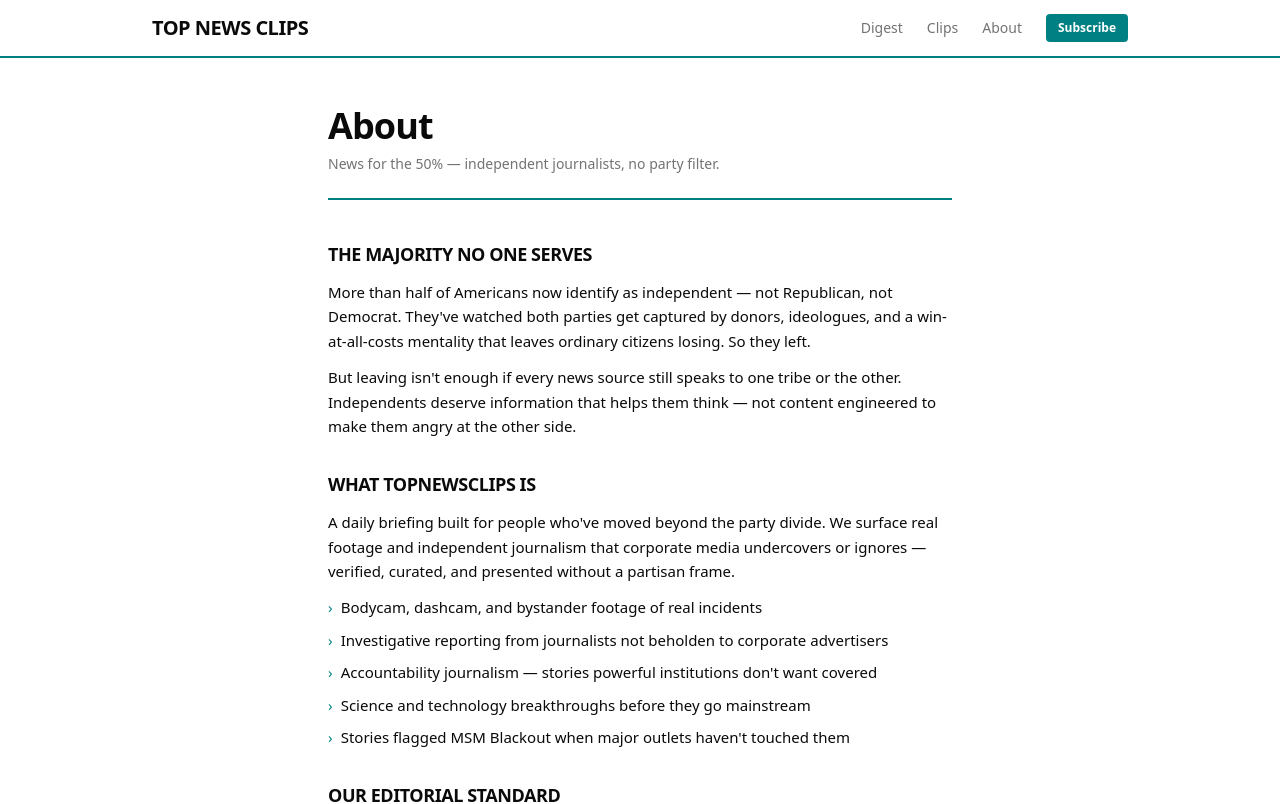
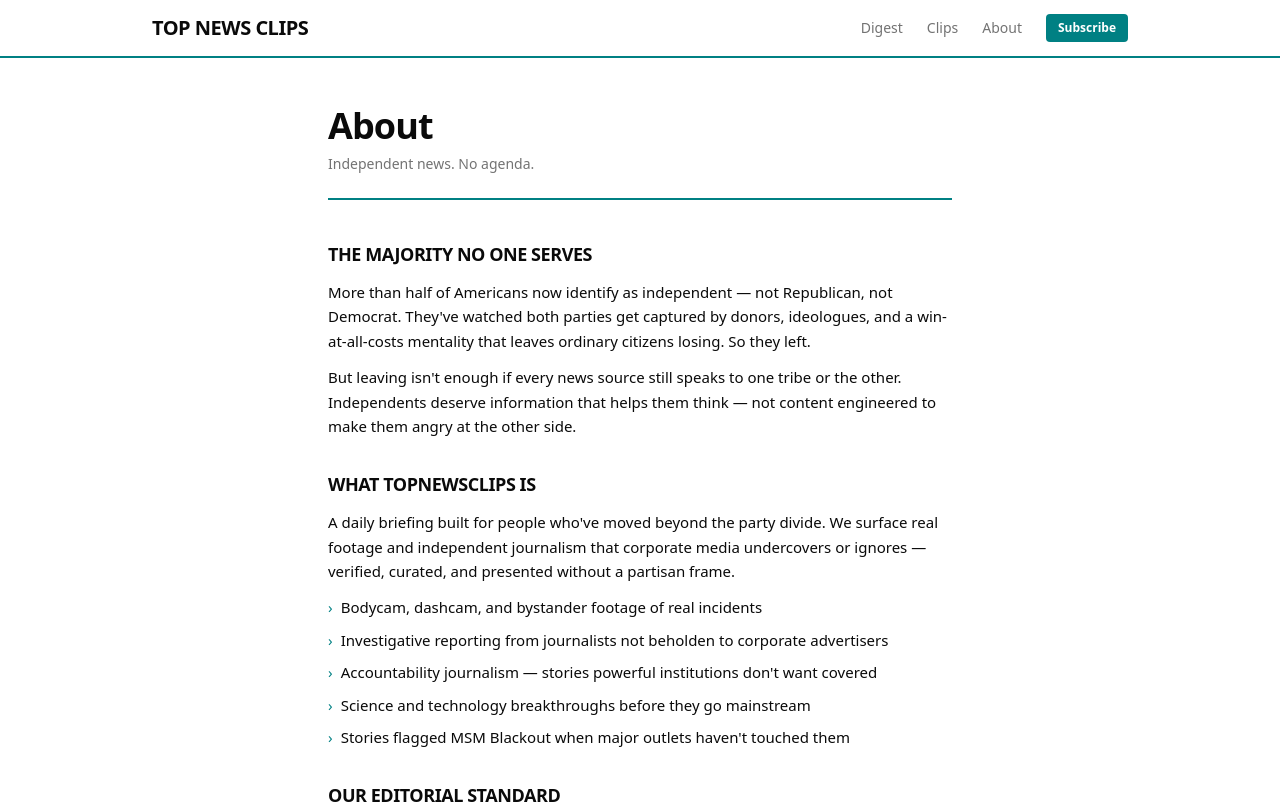
Before and after one commit to neuner76/topnewsclips, a Next.js app: page /about in a window 1280 px wide. Shown: the top 804 px of the page. Built offline with nearby package versions, Linux system fonts and the light colour scheme.

Commit message:
update tagline

```diff
--- a/app/about/page.tsx
+++ b/app/about/page.tsx
@@ -5,7 +5,7 @@ import Link from 'next/link'
 
 export const metadata = {
   title: 'About — TopNewsClips',
-  description: 'News for the 50% — independent journalists, no party filter.',
+  description: 'Independent news. No agenda.',
 }
 
 export default function AboutPage() {
@@ -17,7 +17,7 @@ export default function AboutPage() {
         <div className="mb-10 border-b-2 border-[oklch(0.52_0.14_196)] pb-6">
           <h1 className="text-3xl sm:text-4xl font-black tracking-tight mb-2">About</h1>
           <p className="text-sm text-muted-foreground">
-            News for the 50% — independent journalists, no party filter.
+            Independent news. No agenda.
           </p>
         </div>
 
--- a/app/api/admin/send-digest/route.ts
+++ b/app/api/admin/send-digest/route.ts
@@ -71,7 +71,7 @@ function buildEmailHtml(content: DigestContent, date: string, siteUrl: string):
     <div style="background:#ffffff;border-bottom:3px solid #0e7490;padding:20px 32px;">
       <a href="${siteUrl}" style="text-decoration:none;">
         <div style="font-size:22px;font-weight:900;letter-spacing:-0.03em;color:#111827;">TopNewsClips</div>
-        <div style="font-size:11px;color:#6b7280;margin-top:2px;">News for the 50% · Independent voices · No party filter</div>
+        <div style="font-size:11px;color:#6b7280;margin-top:2px;">Independent news. No agenda.</div>
       </a>
       <div style="font-size:12px;color:#9ca3af;margin-top:6px;">${formatDate(date)}</div>
     </div>
@@ -117,7 +117,7 @@ function buildEmailText(content: DigestContent, date: string, siteUrl: string):
   const lines: string[] = []
 
   lines.push(`TOPNEWSCLIPS — ${formatDate(date)}`)
-  lines.push('News for the 50% · Independent voices · No party filter')
+  lines.push('Independent news. No agenda.')
   lines.push('')
   lines.push('━'.repeat(60))
   lines.push('')
--- a/app/page.tsx
+++ b/app/page.tsx
@@ -247,7 +247,7 @@ export default async function HomePage({
             Today&apos;s Top Clips
           </h1>
           <p className="text-sm text-muted-foreground mt-1">
-            News for the 50% — independent journalists, no party filter.
+            Independent news. No agenda.
           </p>
         </div>
 
```
